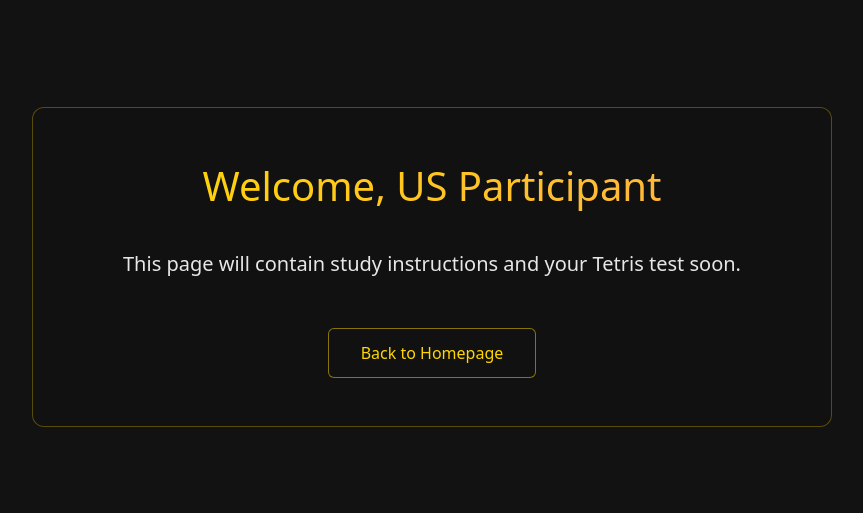
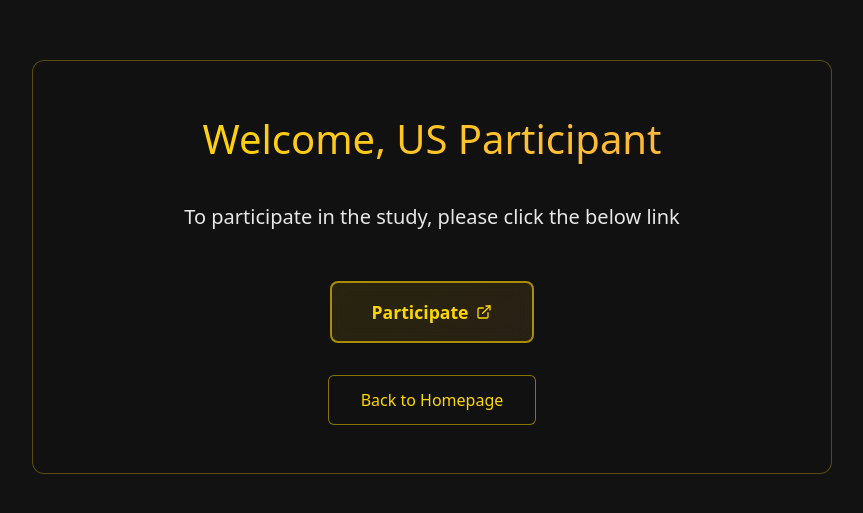
Before and after one commit to Jotaro1569/tetris-research, a Next.js app: page /group/us in a window 1280 px wide. Shown: the part 133-646 px from the top of the page, without its empty margins (208-1071 px from the left). Built offline with nearby package versions, Linux system fonts and the light colour scheme.

Commit message:
Updated US participants link, added middleware & cookie security

```diff
--- a/app/api/verify-location/route.js
+++ b/app/api/verify-location/route.js
@@ -37,7 +37,8 @@
 
     const allowed = allowedCountries[selectedGroup]?.includes(country) || false;
 
-    return NextResponse.json({
+    // Create response
+    const response = NextResponse.json({
       allowed,
       userCountry: country,
       userCity: city,
@@ -47,6 +48,38 @@
         : `You can only participate in the study group for your country. Your location: ${city}, ${country}`
     });
 
+    // Set secure cookies if access is allowed
+    if (allowed) {
+      // Set verification cookie (expires in 24 hours)
+      response.cookies.set('group-verified', 'true', {
+        httpOnly: true,
+        secure: process.env.NODE_ENV === 'production',
+        sameSite: 'strict',
+        maxAge: 24 * 60 * 60, // 24 hours in seconds
+        path: '/'
+      });
+
+      // Set allowed group cookie
+      response.cookies.set('allowed-group', selectedGroup, {
+        httpOnly: true,
+        secure: process.env.NODE_ENV === 'production',
+        sameSite: 'strict',
+        maxAge: 24 * 60 * 60, // 24 hours in seconds
+        path: '/'
+      });
+
+      // Optional: Set user country for additional validation
+      response.cookies.set('user-country', country, {
+        httpOnly: true,
+        secure: process.env.NODE_ENV === 'production',
+        sameSite: 'strict',
+        maxAge: 24 * 60 * 60,
+        path: '/'
+      });
+    }
+
+    return response;
+
   } catch (error) {
     console.error('Location verification error:', error);
     return NextResponse.json({ error: 'Server error' }, { status: 500 });
--- a/app/group/us/page.tsx
+++ b/app/group/us/page.tsx
@@ -57,8 +57,71 @@
           animate={{ opacity: 1 }}
           transition={{ duration: 0.5, delay: 0.4, ease: "easeOut" }}
         >
-          This page will contain study instructions and your Tetris test soon.
+          To participate in the study, please click the below link
         </motion.p>
+
+        {/* Research Page Button */}
+        <motion.div
+          style={{ marginBottom: '2rem' }}
+          initial={{ opacity: 0, y: 20 }}
+          animate={{ opacity: 1, y: 0 }}
+          transition={{ duration: 0.5, delay: 0.5, ease: "easeOut" }}
+        >
+          <a
+            href="https://survey.alchemer.com/s3/8364376/2f0e95c27f8e"
+            target="_blank"
+            rel="noopener noreferrer"
+            style={{ textDecoration: 'none' }}
+          >
+            <motion.button
+              style={{
+                padding: '1rem 2.5rem',
+                background: 'linear-gradient(135deg, rgba(255, 215, 0, 0.1) 0%, rgba(255, 179, 71, 0.1) 100%)',
+                border: '2px solid rgba(255, 215, 0, 0.6)',
+                borderRadius: '0.5rem',
+                color: '#ffd700',
+                fontSize: '1.1rem',
+                fontWeight: '600',
+                cursor: 'pointer',
+                position: 'relative',
+                overflow: 'hidden',
+                transition: 'all 0.3s ease',
+                backdropFilter: 'blur(10px)',
+                display: 'inline-flex',
+                alignItems: 'center',
+                gap: '0.5rem'
+              }}
+              whileHover={{
+                scale: 1.05,
+                boxShadow: "0px 8px 25px rgba(255, 215, 0, 0.3)",
+                borderColor: 'rgba(255, 215, 0, 0.8)'
+              }}
+              whileTap={{ scale: 0.98 }}
+              onMouseEnter={(e) => {
+                (e.target as HTMLElement).style.background = 'linear-gradient(135deg, rgba(255, 215, 0, 0.2) 0%, rgba(255, 179, 71, 0.2) 100%)';
+              }}
+              onMouseLeave={(e) => {
+                (e.target as HTMLElement).style.background = 'linear-gradient(135deg, rgba(255, 215, 0, 0.1) 0%, rgba(255, 179, 71, 0.1) 100%)';
+              }}
+            >
+              <span>Participate</span>
+              <svg
+                width="16"
+                height="16"
+                viewBox="0 0 24 24"
+                fill="none"
+                stroke="currentColor"
+                strokeWidth="2"
+                strokeLinecap="round"
+                strokeLinejoin="round"
+              >
+                <path d="M18 13v6a2 2 0 0 1-2 2H5a2 2 0 0 1-2-2V8a2 2 0 0 1 2-2h6"/>
+                <polyline points="15,3 21,3 21,9"/>
+                <line x1="10" y1="14" x2="21" y2="3"/>
+              </svg>
+            </motion.button>
+          </a>
+        </motion.div>
 
         <motion.div
           initial={{ opacity: 0, y: 20 }}
--- /dev/null
+++ b/middleware.js
@@ -0,0 +1,35 @@
+import { NextResponse } from 'next/server';
+
+export function middleware(request) {
+  const { pathname } = request.nextUrl;
+
+  // Check if accessing a protected group route
+  if (pathname.match(/^\/group\/(us|in|id|nl)$/i)) {
+    // Get verification cookies
+    const verified = request.cookies.get('group-verified');
+    const allowedGroup = request.cookies.get('allowed-group');
+
+    // Redirect to participation page if not verified
+    if (!verified || verified.value !== 'true' || !allowedGroup) {
+      console.log('Access denied: No verification cookies found');
+      return NextResponse.redirect(new URL('/participation', request.url));
+    }
+
+    // Extract requested group from URL
+    const requestedGroup = pathname.split('/')[2].toUpperCase();
+
+    // Check if trying to access the correct group
+    if (allowedGroup.value !== requestedGroup) {
+      console.log(`Access denied: Trying to access ${requestedGroup} but allowed ${allowedGroup.value}`);
+      return NextResponse.redirect(new URL('/participation', request.url));
+    }
+
+    console.log(`Access granted: ${allowedGroup.value} user accessing ${requestedGroup}`);
+  }
+
+  return NextResponse.next();
+}
+
+export const config = {
+  matcher: ['/group/:path*']
+};
```
